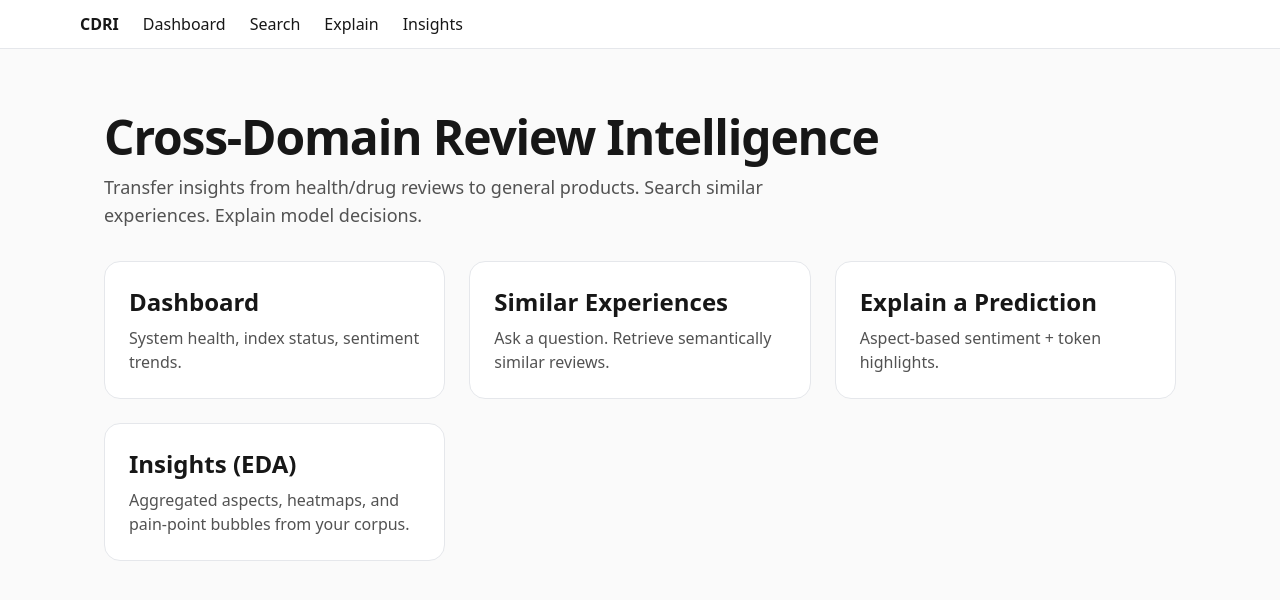
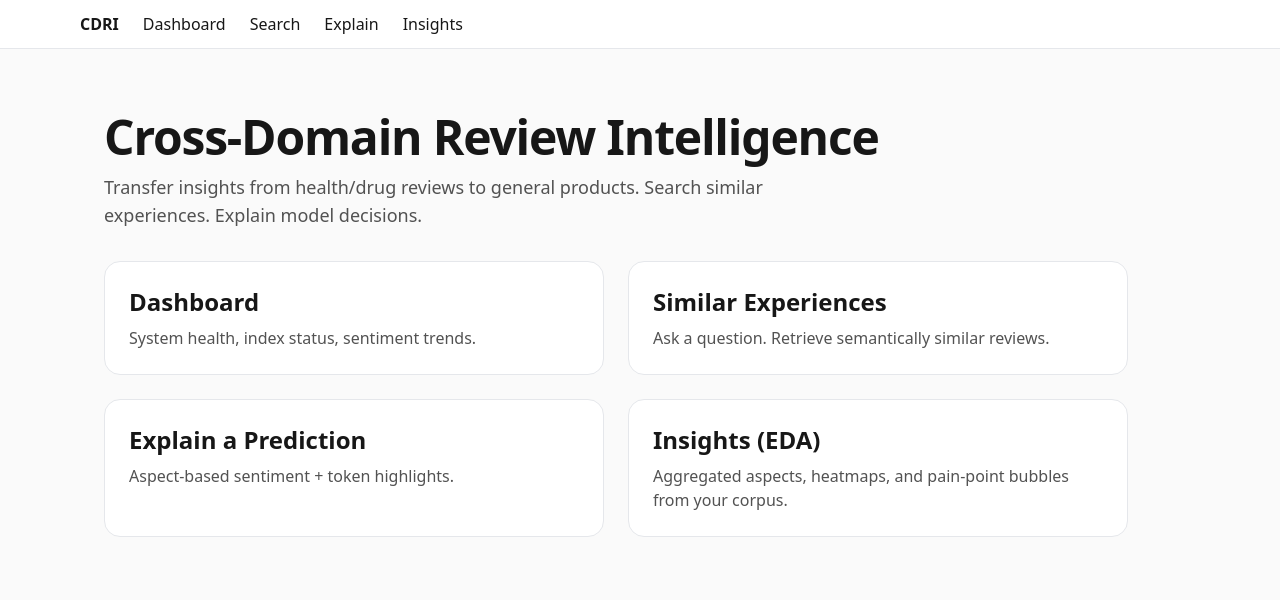
Before and after one commit to AdityaB09/cdri-frontend, a Next.js app: page / in a window 1280 px wide. Shown: the top 600 px of the page. Built offline with nearby package versions, Linux system fonts and the light colour scheme.

Commit message:
Update page.tsx

```diff
--- a/src/app/page.tsx
+++ b/src/app/page.tsx
@@ -12,9 +12,8 @@ export default function Home() {
         Explain model decisions.
       </p>
 
-      {/* Cards */}
-      <div className="mt-8 grid gap-6 md:grid-cols-3">
-        {/* Dashboard */}
+      {/* 2×2 layout: single column on xs, two columns from sm and up */}
+      <div className="mt-8 grid gap-6 grid-cols-1 sm:grid-cols-2 lg:grid-cols-2 max-w-5xl">
         <Link
           href="/dashboard"
           className="block rounded-2xl border hover:shadow-md transition-shadow bg-white p-6"
@@ -25,7 +24,6 @@ export default function Home() {
           </p>
         </Link>
 
-        {/* Similar Experiences */}
         <Link
           href="/search"
           className="block rounded-2xl border hover:shadow-md transition-shadow bg-white p-6"
@@ -36,7 +34,6 @@ export default function Home() {
           </p>
         </Link>
 
-        {/* Explain */}
         <Link
           href="/explain"
           className="block rounded-2xl border hover:shadow-md transition-shadow bg-white p-6"
@@ -47,10 +44,9 @@ export default function Home() {
           </p>
         </Link>
 
-        {/* NEW: Insights (EDA) — this will appear BELOW the first 3 on md+ screens */}
         <Link
           href="/eda"
-          className="block rounded-2xl border hover:shadow-md transition-shadow bg-white p-6 justify-center"
+          className="block rounded-2xl border hover:shadow-md transition-shadow bg-white p-6"
         >
           <h2 className="text-2xl font-semibold">Insights (EDA)</h2>
           <p className="mt-2 text-neutral-600">
```
